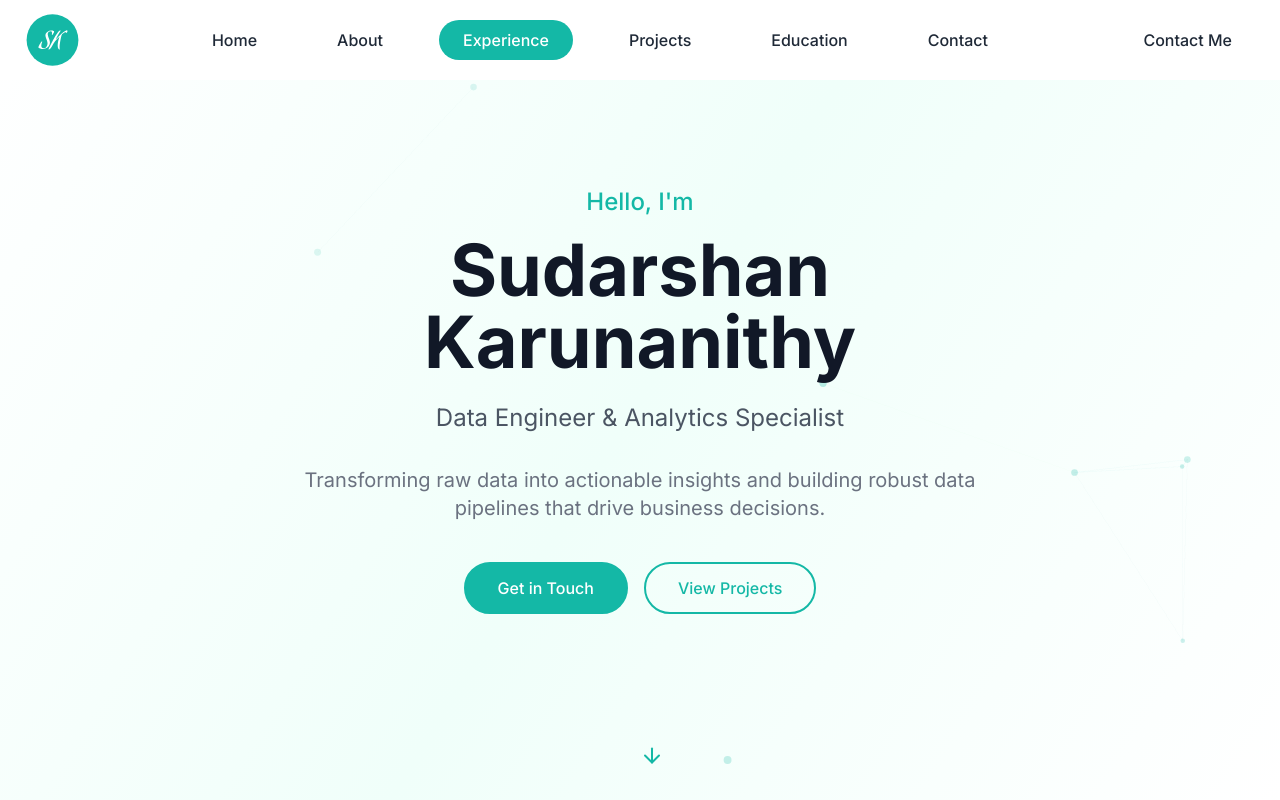
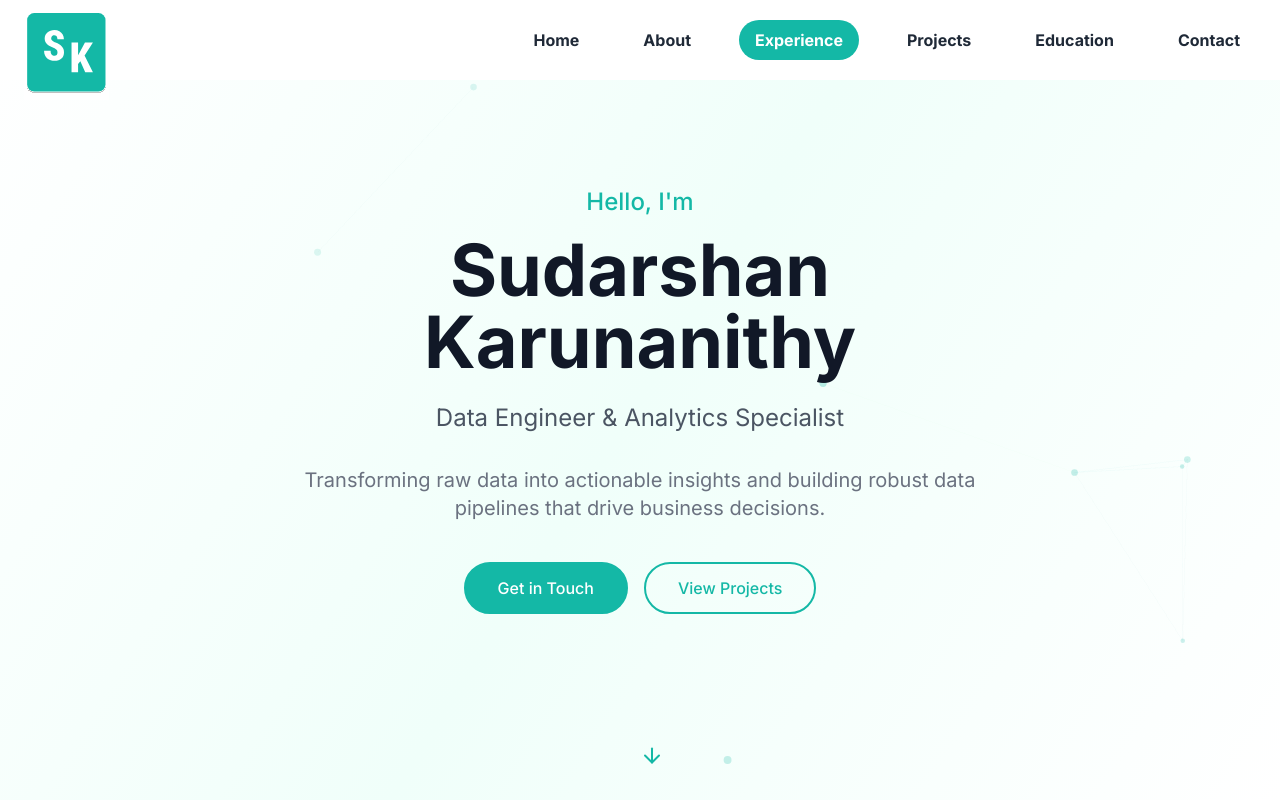
Before and after one commit to Sudarshankarunanithy/mypersonalwebsite, a React (Vite) app: page / in a window 1280 px wide. Shown: the top 800 px of the page. Built offline with nearby package versions, Linux system fonts and the light colour scheme.

Commit message:
new update

```diff
--- a/src/components/Navbar.tsx
+++ b/src/components/Navbar.tsx
@@ -59,14 +59,14 @@ const Navbar = ({ activeSection }: NavbarProps) => {
       <div className="container mx-auto px-6 h-20 flex justify-between items-center">
         <motion.a
           href="#hero"
-          className="text-xl font-medium"
+          className="text-xl font-medium pt-6"
           whileHover={{ scale: 1.05 }}
           whileTap={{ scale: 0.95 }}
         >
           <img
             src="/Logo.svg"
             alt="Logo"
-            className="h-16 w-auto"
+            className="h-24 w-auto"
           />
         </motion.a>
 
@@ -79,7 +79,7 @@ const Navbar = ({ activeSection }: NavbarProps) => {
                   href={`#${item.id}`}
                   className="relative block group"
                 >
-                  <span className="relative block px-6 py-2">
+                  <span className="relative block px-4 py-2">
                     <motion.span
                       className={`absolute inset-0 rounded-full transition-all duration-300 ${
                         activeSection === item.id
@@ -88,7 +88,7 @@ const Navbar = ({ activeSection }: NavbarProps) => {
                       }`}
                     />
                     <span
-                      className={`relative z-10 text-base font-medium transition-colors duration-300 ${
+                      className={`relative z-10 text-base font-bold transition-colors duration-300 ${
                         activeSection === item.id
                           ? 'text-white'
                           : 'text-gray-800 group-hover:text-white'
@@ -102,23 +102,6 @@ const Navbar = ({ activeSection }: NavbarProps) => {
             ))}
           </ul>
         </nav>
-
-        {/* Contact Button */}
-        <motion.a
-          href="#contact"
-          className="hidden md:inline-flex items-center relative group"
-          whileHover={{ scale: 1.02 }}
-          whileTap={{ scale: 0.95 }}
-        >
-          <span className="relative block px-6 py-2">
-            <motion.span
-              className="absolute inset-0 rounded-full opacity-0 group-hover:opacity-100 bg-teal-500 transition-all duration-300"
-            />
-            <span className="relative z-10 font-medium text-gray-800 transition-colors duration-300 group-hover:text-white">
-              Contact Me
-            </span>
-          </span>
-        </motion.a>
 
         {/* Mobile Menu Button */}
         <motion.button
@@ -165,7 +148,7 @@ const Navbar = ({ activeSection }: NavbarProps) => {
                           }`}
                         />
                         <span
-                          className={`relative z-10 text-base font-medium transition-colors duration-300 ${
+                          className={`relative z-10 text-base font-bold transition-colors duration-300 ${
                             activeSection === item.id
                               ? 'text-white'
                               : 'text-gray-800 group-hover:text-white'
```
Also changed, not shown: public/Logo.svg.
